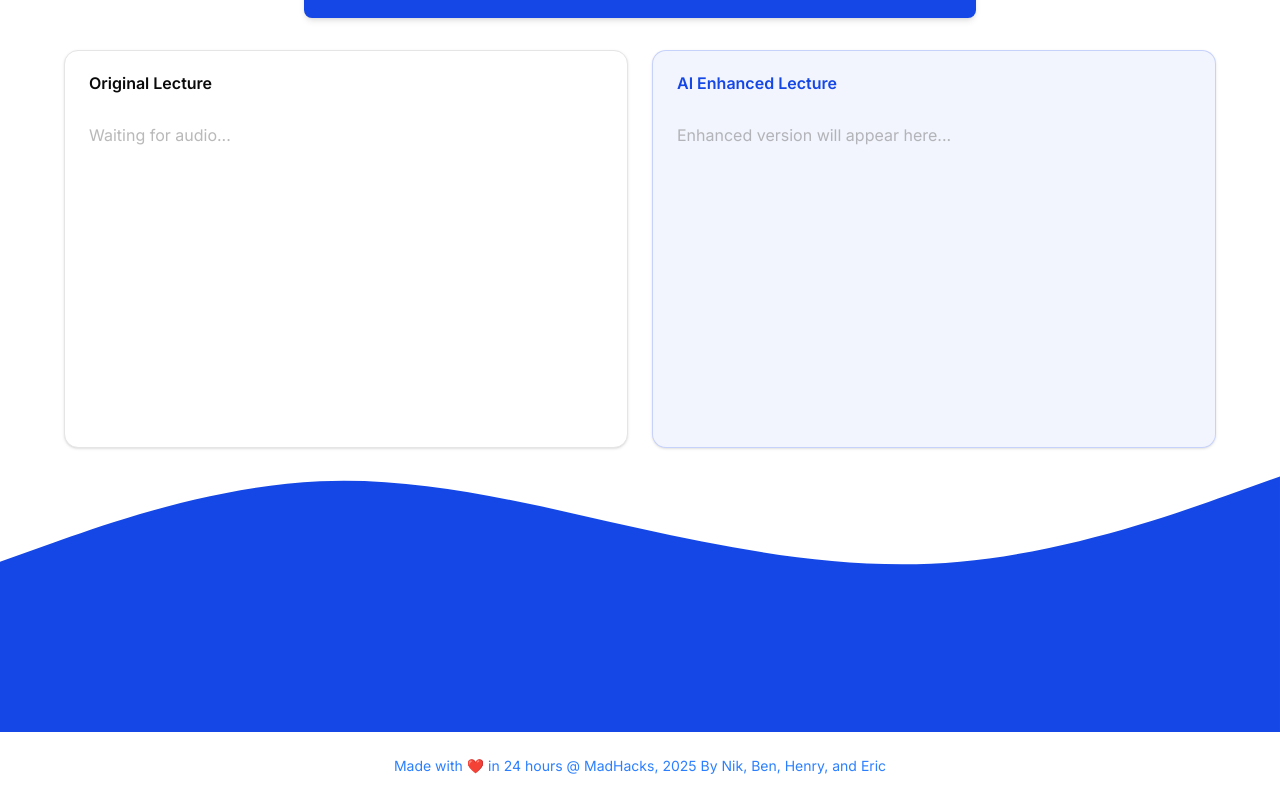
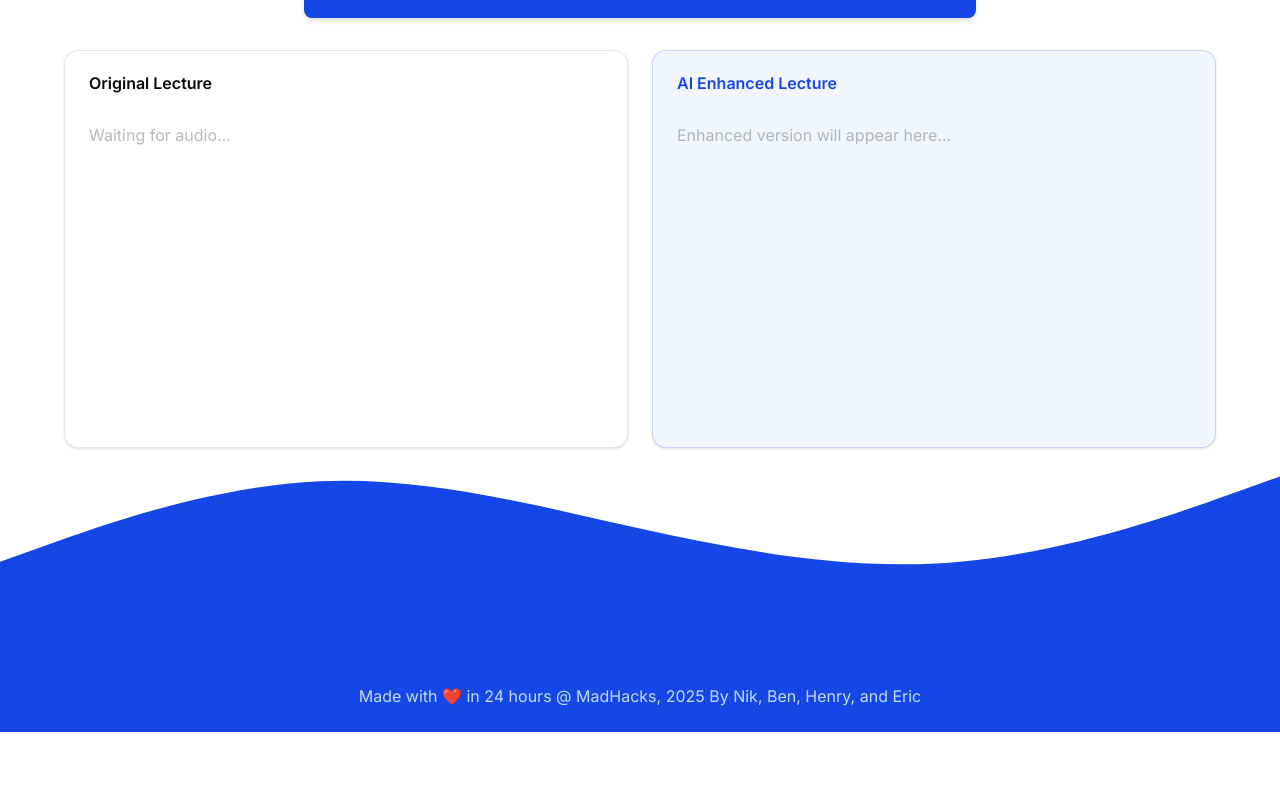
Before and after one commit to NikSchaefer/MadHacks-2025, a Next.js app in the folder app/: page / in a window 1280 px wide. Shown: the part 314-1114 px from the top of the page. After the commit the page ends 1046 px from the top, so only its background shows below. Built offline with nearby package versions, Linux system fonts and the light colour scheme; no server answers; what fish-audio would draw is missing.

Commit message:
working text

```diff
--- a/app/app/page.tsx
+++ b/app/app/page.tsx
@@ -113,7 +113,7 @@ export default function Home() {
                     enabled={confettiEnabled}
                     onToggle={setConfettiEnabled}
                 />
-                <div className="w-full h-1/2">
+                <div className="w-full h-1/2 relative">
                     <svg
                         xmlns="http://www.w3.org/2000/svg"
                         viewBox="0 0 1440 320"
@@ -124,9 +124,9 @@ export default function Home() {
                             d="M0,128L60,106.7C120,85,240,43,360,37.3C480,32,600,64,720,90.7C840,117,960,139,1080,128C1200,117,1320,75,1380,53.3L1440,32L1440,320L1380,320C1320,320,1200,320,1080,320C960,320,840,320,720,320C600,320,480,320,360,320C240,320,120,320,60,320L0,320Z"
                         ></path>
                     </svg>
-                </div>
-                <div className="w-full text-center py-6 text-sm text-muted-foreground">
-                    <a href="https://github.com/NikSchaefer/MadHacks-2025" className="text-blue-500">Made with ❤️ in 24 hours @ MadHacks, 2025 By Nik, Ben, Henry, and Eric</a>
+                    <div className="absolute bottom-0 left-0 w-full text-center py-6">
+                        <a href="https://github.com/NikSchaefer/MadHacks-2025" className="text-blue-200">Made with ❤️ in 24 hours @ MadHacks, 2025 By Nik, Ben, Henry, and Eric</a>
+                    </div>
                 </div>
             </div>
         );
@@ -177,7 +177,7 @@ export default function Home() {
                         onCheckedChange={setConfettiEnabled}
                     />
                 </div>
-                <div className="w-full text-center py-6 text-sm text-muted-foreground">
+                <div className="w-full text-center py-6 text-muted-foreground">
                     <a href="https://github.com/NikSchaefer/MadHacks-2025" className="text-blue-500">Made with ❤️ in 24 hours @ MadHacks, 2025 By Nik, Ben, Henry, and Eric</a>
                 </div>
             </div>
```
